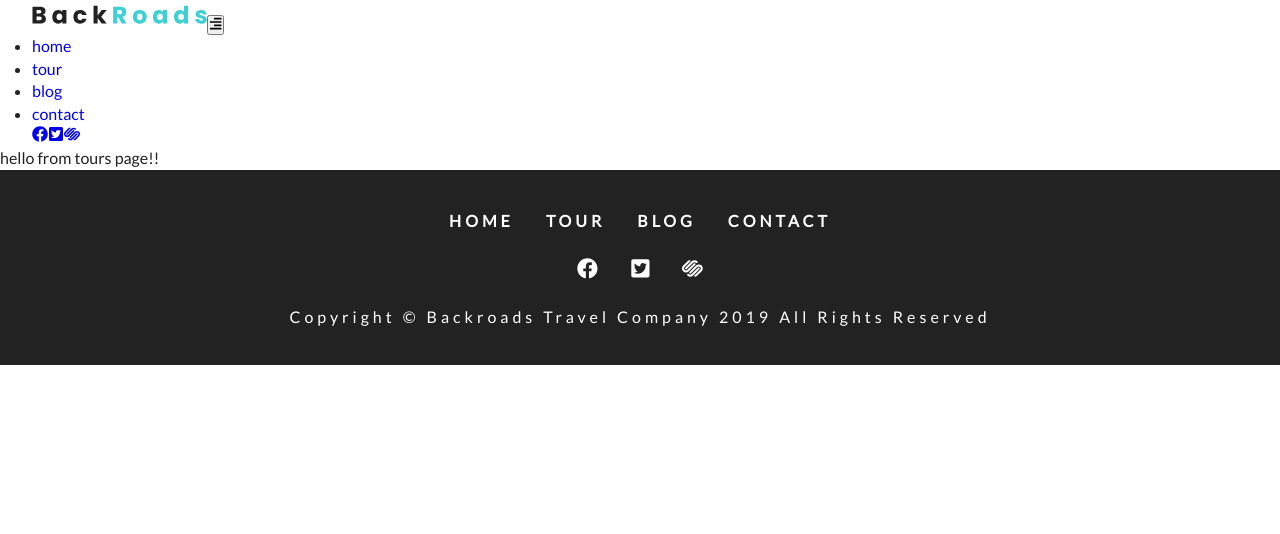
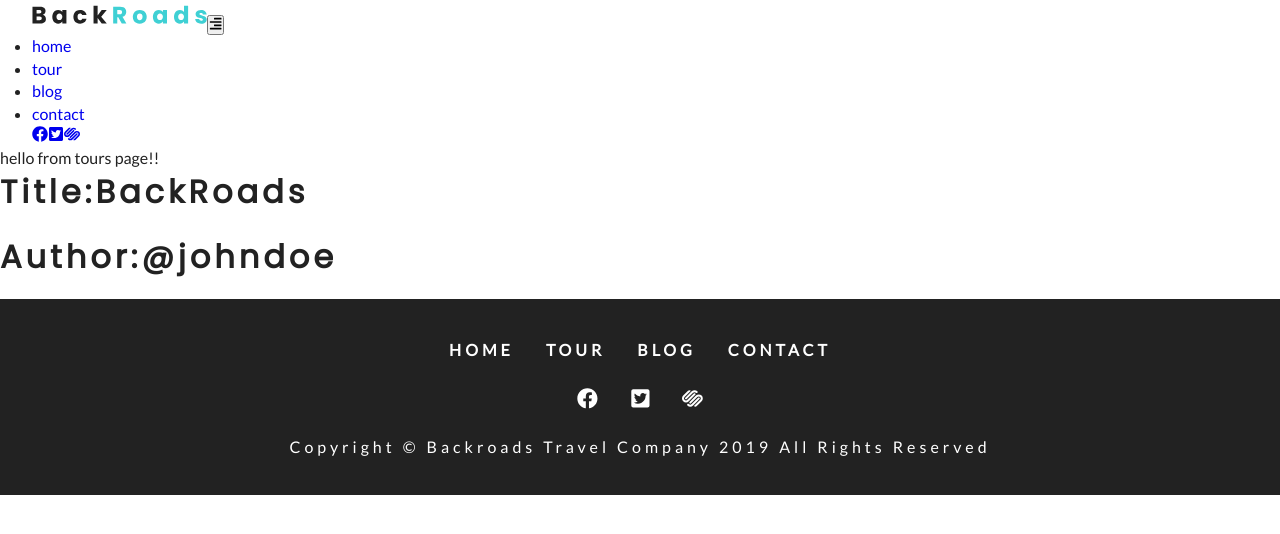
Before and after one commit to devon-the-developer/backroads-project, a Gatsby site: page /tours in a window 1280 px wide. Built offline with nearby package versions, Linux system fonts and the light colour scheme; Gatsby itself is replaced by a stand-in of ours.

Commit message:
start working with queryql

```diff
--- a/gatsby-config.js
+++ b/gatsby-config.js
@@ -5,5 +5,11 @@
  */
 
 module.exports = {
- plugins: [`gatsby-plugin-styled-components`]
+    siteMetadata: {
+        title:"BackRoads",
+        description: "Explore awesome worldwide tours & discover what makes each of them unique. Forget your daily routine & say 'yes' to adventure",
+        author: "@johndoe",
+        data: ["item1", "item2"]
+    },
+    plugins: [`gatsby-plugin-styled-components`]
 }
--- a/src/components/Home/About.jsx
+++ b/src/components/Home/About.jsx
@@ -4,7 +4,6 @@ import styles from '../../css/about.module.css'
 import img from '../../images/defaultBcg.jpeg'
 const About = () => {
     return (
-        <div>
             <section className={styles.about}>
                 <Title title='about' subtitle='us' />
                 <div className={styles.aboutCenter}>
@@ -23,7 +22,6 @@ const About = () => {
                     </article>
                 </div>
             </section>
-        </div>
     )
 }
 
--- /dev/null
+++ b/src/examples/Header.js
@@ -0,0 +1,25 @@
+import React from 'react'
+import {useStaticQuery, graphql} from 'gatsby'
+
+const Header = () => {
+    const {site: {siteMetadata}} = useStaticQuery(graphql`
+    query FirstQuery{
+        site{
+  	        siteMetadata{
+    	        title
+                description
+                author
+                data
+            }
+        }
+    }
+    `)
+    return (
+        <div>
+            <h1>Title:{siteMetadata.title} </h1>
+            <h1>Author:{siteMetadata.author} </h1>
+        </div>
+    )
+}
+
+export default Header
--- a/src/pages/tours.js
+++ b/src/pages/tours.js
@@ -1,11 +1,13 @@
 import React, { Component } from 'react'
 import Layout from '../components/Layout'
+import Header from '../examples/Header'
 
 export default class tours extends Component {
     render() {
         return (
             <Layout>
                 hello from tours page!!
+                <Header />
             </Layout>
         )
     }
```
